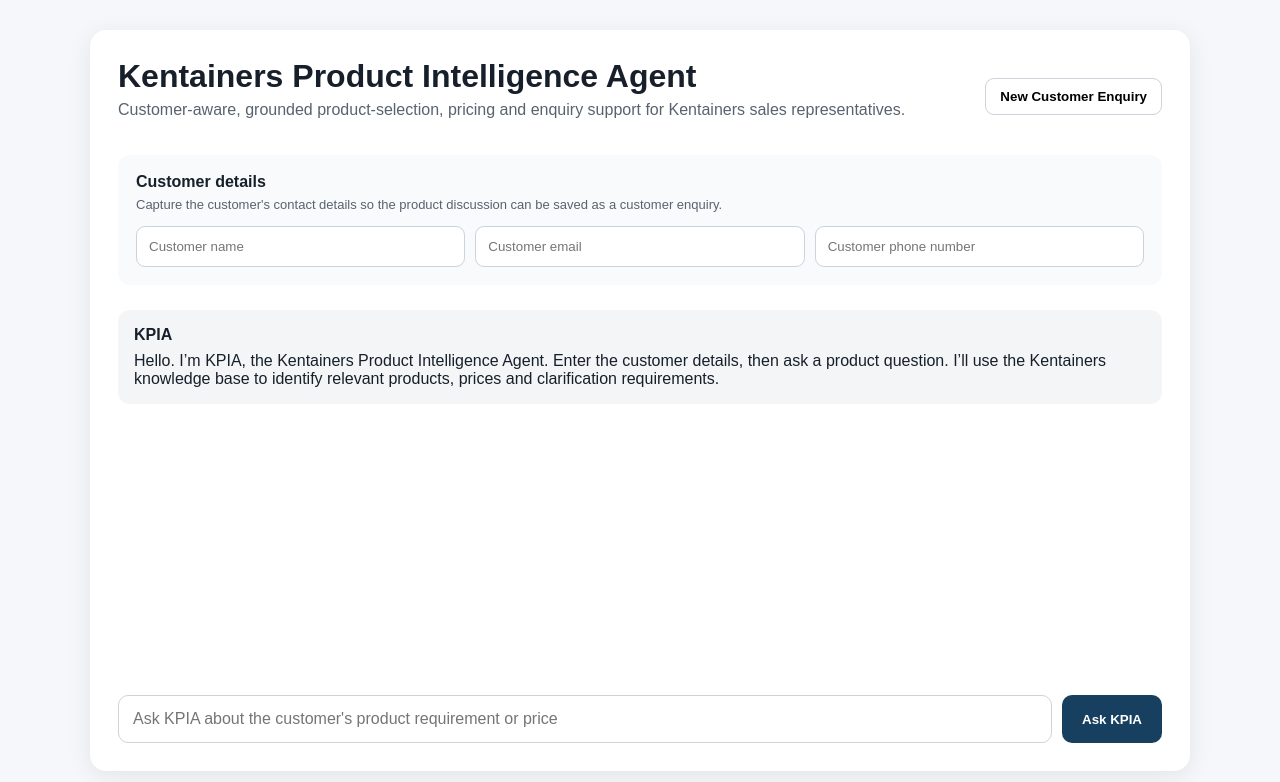
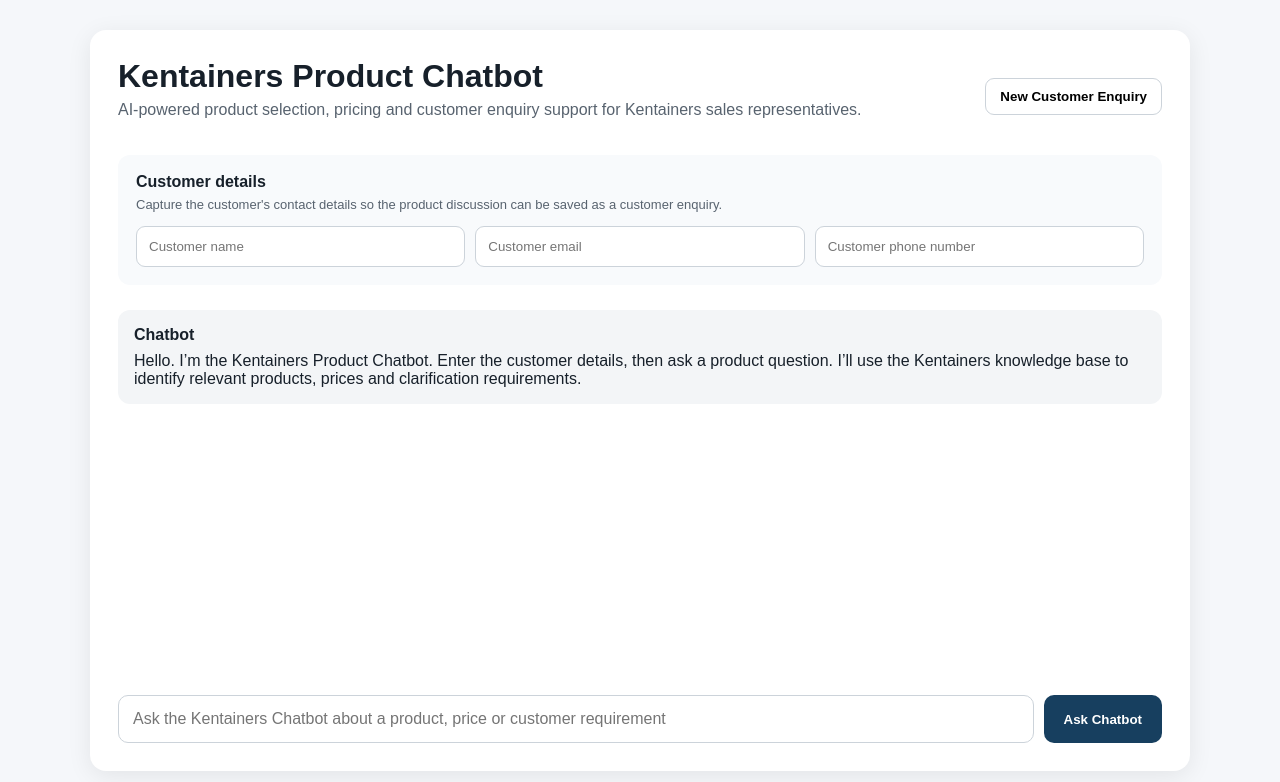
Before and after one commit to mangofredrick/Kentainers-Product-AI, a Next.js app: page / in a window 1280 px wide. Shown: the top 782 px of the page. Built offline with nearby package versions, Linux system fonts and the light colour scheme.

Commit message:
feat: rename KPIA to Kentainers Product Chatbot

```diff
--- a/app/page.tsx
+++ b/app/page.tsx
@@ -7,8 +7,8 @@
  const[customerEmail,setCustomerEmail]=useState("");
  const[customerPhone,setCustomerPhone]=useState("");
  const[enquiryId,setEnquiryId]=useState("");
- const[messages,setMessages]=useState<Message[]>([{role:"assistant",text:"Hello. I’m KPIA, the Kentainers Product Intelligence Agent. Enter the customer details, then ask a product question. I’ll use the Kentainers knowledge base to identify relevant products, prices and clarification requirements."}]);
  const[loading,setLoading]=useState(false);
+ const[messages,setMessages]=useState<Message[]>([{role:"assistant",text:"Hello. I’m the Kentainers Product Chatbot. Enter the customer details, then ask a product question. I’ll use the Kentainers knowledge base to identify relevant products, prices and clarification requirements."}]);
  function newEnquiry(){setCustomerName("");setCustomerEmail("");setCustomerPhone("");setEnquiryId("");setInput("");setMessages([{role:"assistant",text:"New customer enquiry started. Enter the customer's name, email and phone number, then ask a product question."}]);}
  async function send(){
   const question=input.trim();
@@ -27,7 +27,7 @@
   finally{setLoading(false);}
  }
  return <main style={{maxWidth:1100,margin:"30px auto",padding:"0 20px"}}><div style={{background:"white",borderRadius:16,padding:28,boxShadow:"0 5px 25px rgba(0,0,0,.08)"}}>
-  <div style={{display:"flex",justifyContent:"space-between",gap:15,alignItems:"center",flexWrap:"wrap"}}><div><h1 style={{marginTop:0,marginBottom:6}}>Kentainers Product Intelligence Agent</h1><p style={{color:"#58636f",marginTop:0}}>Customer-aware, grounded product-selection, pricing and enquiry support for Kentainers sales representatives.</p></div><button onClick={newEnquiry} disabled={loading} style={{padding:"10px 14px",border:"1px solid #ccd3da",borderRadius:9,background:"white",fontWeight:700}}>New Customer Enquiry</button></div>
+  <div style={{display:"flex",justifyContent:"space-between",gap:15,alignItems:"center",flexWrap:"wrap"}}><div><h1 style={{marginTop:0,marginBottom:6}}>Kentainers Product Chatbot</h1><p style={{color:"#58636f",marginTop:0}}>AI-powered product selection, pricing and customer enquiry support for Kentainers sales representatives.</p></div><button onClick={newEnquiry} disabled={loading} style={{padding:"10px 14px",border:"1px solid #ccd3da",borderRadius:9,background:"white",fontWeight:700}}>New Customer Enquiry</button></div>
   <section style={{background:"#f8fafc",padding:18,borderRadius:12,margin:"20px 0"}}>
    <div style={{display:"flex",justifyContent:"space-between",gap:10,flexWrap:"wrap"}}><strong>Customer details</strong>{enquiryId?<span style={{fontSize:12,color:"#286749",fontWeight:700}}>Enquiry ID: {enquiryId}</span>:null}</div>
    <p style={{margin:"6px 0 14px",fontSize:13,color:"#58636f"}}>Capture the customer's contact details so the product discussion can be saved as a customer enquiry.</p>
@@ -37,7 +37,7 @@
     <input type="tel" value={customerPhone} onChange={e=>setCustomerPhone(e.target.value)} placeholder="Customer phone number" style={{padding:12,border:"1px solid #ccd3da",borderRadius:9}}/>
    </div>
   </section>
-  <div style={{margin:"25px 0",minHeight:360}}>{messages.map((m,i)=><div key={i} style={{margin:"14px 0",padding:16,borderRadius:12,background:m.role==="user"?"#eef5ff":"#f3f5f7"}}><strong>{m.role==="user"?"You":"KPIA"}</strong><div style={{marginTop:8,whiteSpace:"pre-wrap"}}>{m.text}</div>{m.sources?.length?<div style={{marginTop:10,fontSize:12,color:"#566"}}>Sources: {m.sources.map((s,j)=><span key={j}>{s.document}{s.page?`, p.${s.page}`:""}{j<m.sources!.length-1?"; ":""}</span>)}</div>:null}{m.enquiryId?<div style={{marginTop:8,fontSize:12,color:"#286749",fontWeight:700}}>Saved as customer enquiry: {m.enquiryId}</div>:null}</div>)}</div>
-  <div style={{display:"flex",gap:10}}><input value={input} onChange={e=>setInput(e.target.value)} onKeyDown={e=>e.key==="Enter"&&send()} placeholder="Ask KPIA about the customer's product requirement or price" style={{flex:1,padding:14,border:"1px solid #ccd3da",borderRadius:10,fontSize:16}}/><button onClick={send} disabled={loading} style={{padding:"14px 20px",border:0,borderRadius:10,background:"#173f5f",color:"white",fontWeight:700}}>{loading?"Thinking...":"Ask KPIA"}</button></div>
+  <div style={{margin:"25px 0",minHeight:360}}>{messages.map((m,i)=><div key={i} style={{margin:"14px 0",padding:16,borderRadius:12,background:m.role==="user"?"#eef5ff":"#f3f5f7"}}><strong>{m.role==="user"?"You":"Chatbot"}</strong><div style={{marginTop:8,whiteSpace:"pre-wrap"}}>{m.text}</div>{m.sources?.length?<div style={{marginTop:10,fontSize:12,color:"#566"}}>Sources: {m.sources.map((s,j)=><span key={j}>{s.document}{s.page?`, p.${s.page}`:""}{j<m.sources!.length-1?"; ":""}</span>)}</div>:null}{m.enquiryId?<div style={{marginTop:8,fontSize:12,color:"#286749",fontWeight:700}}>Saved as customer enquiry: {m.enquiryId}</div>:null}</div>)}</div>
+  <div style={{display:"flex",gap:10}}><input value={input} onChange={e=>setInput(e.target.value)} onKeyDown={e=>e.key==="Enter"&&send()} placeholder="Ask the Kentainers Chatbot about a product, price or customer requirement" style={{flex:1,padding:14,border:"1px solid #ccd3da",borderRadius:10,fontSize:16}}/><button onClick={send} disabled={loading} style={{padding:"14px 20px",border:0,borderRadius:10,background:"#173f5f",color:"white",fontWeight:700}}>{loading?"Thinking...":"Ask Chatbot"}</button></div>
  </div></main>
 }
```
